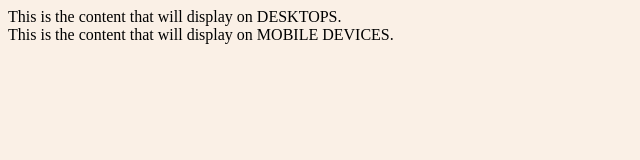
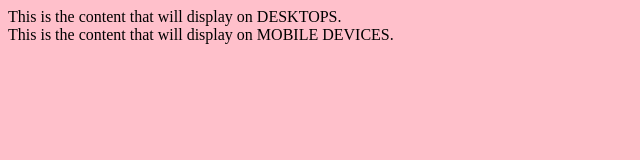
Before and after one commit to thriftbids/app, a plain HTML site: page index.html in a window 1280 px wide. Shown: the whole page, without its empty margins (0-640 px from the left). Drawn offline with Linux system fonts and the light colour scheme.

Commit message:
Update index.html

```diff
--- a/index.html
+++ b/index.html
@@ -3,7 +3,7 @@
 <head>
 <style>
 body {
-  background-color: linen;
+  background-color: pink;
 }
 
 h1 {
```
